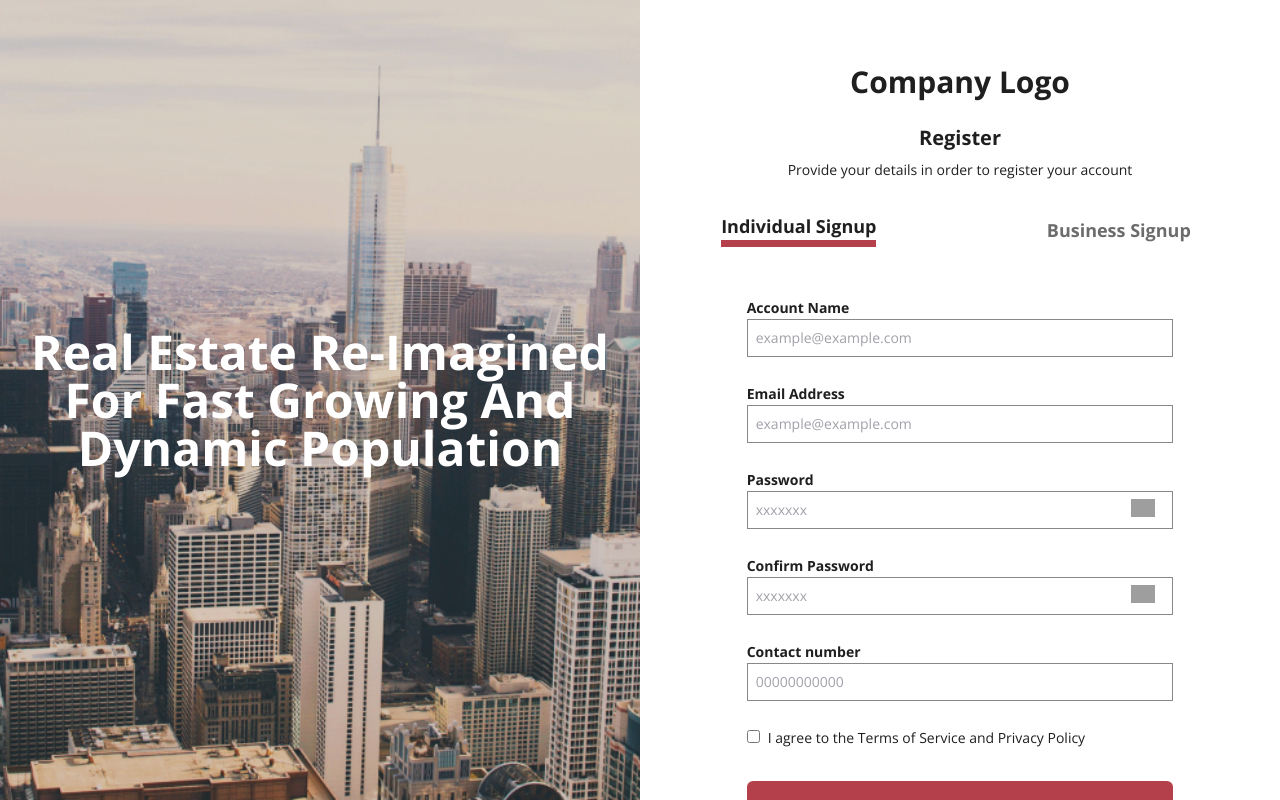
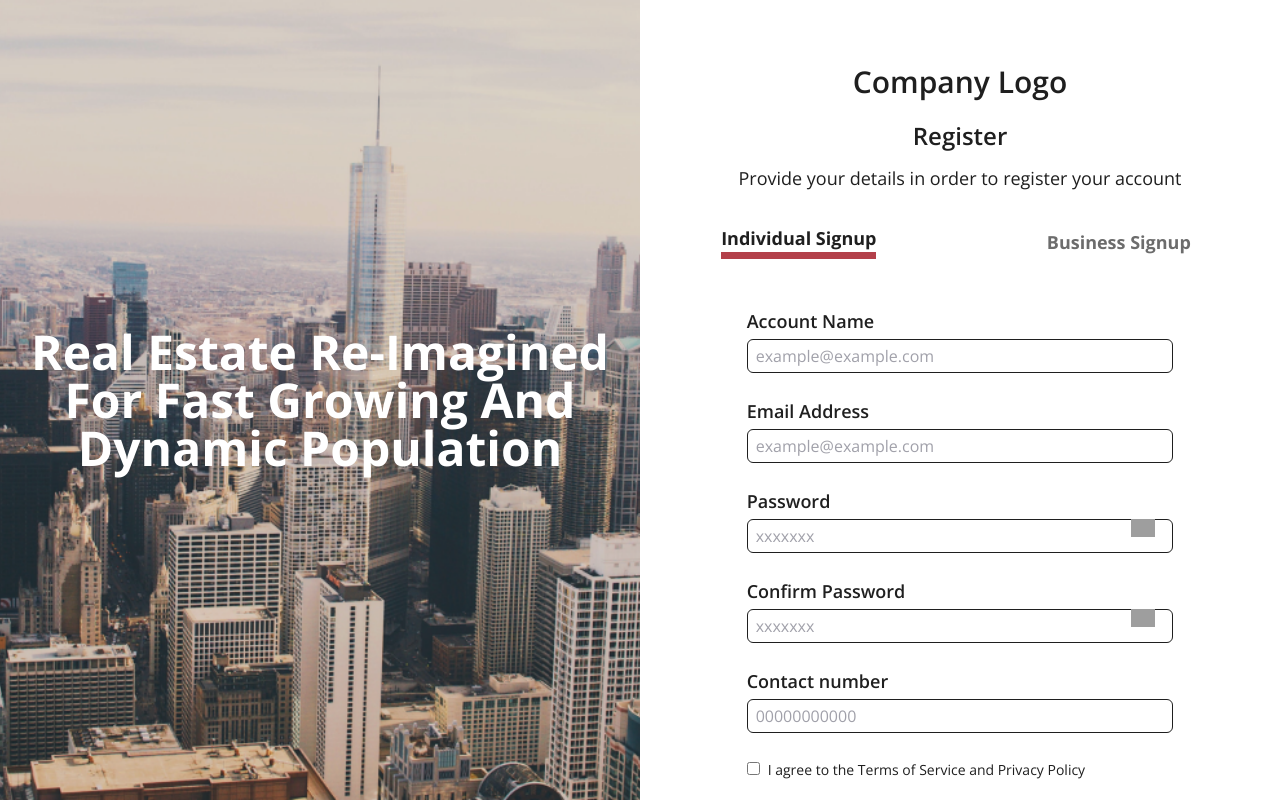
Before and after one commit to Dynamics567/Uplandshunt-Frontend, a React (Create React App) app: page /register in a window 1280 px wide. Shown: the top 800 px of the page. Built offline with nearby package versions, Linux system fonts and the light colour scheme; grey boxes are pictures that could not be loaded.

Commit message:
changed dashboard layout

```diff
--- a/src/App.css
+++ b/src/App.css
@@ -134,6 +134,10 @@ h2:after {
   }
 }
 
+.inner-layout {
+  min-width: 1000px;
+  width: calc(100% - 256px);
+}
 /* Toast Styles */
 .notification-container {
   font-size: 14px;
--- a/src/atoms/Input.jsx
+++ b/src/atoms/Input.jsx
@@ -13,14 +13,10 @@ const Input = ({
 }) => {
   return (
     <div className="mb-6">
-      <label htmlFor={name} className="font-bold text-sm mb-8">
+      <label htmlFor={name} className="text-lg font-semibold text-left">
         {label}
       </label>
-      <div
-        className={classNames(`border border-lightAsh ${className}`, {
-          "border border-red-500": error,
-        })}
-      >
+      <div className="">
         <input
           type={type}
           name={name}
@@ -28,7 +24,7 @@ const Input = ({
           ref={register}
           placeholder={placeholder}
           {...inputProps}
-          className={`p-2 outline-none w-full text-sm text-greyTwo`}
+          className="w-full border border-gray-400 focus:outline-none px-2 rounded-md py-1 mt-1"
         />
       </div>
       <span>
--- a/src/molecules/Sidebar.jsx
+++ b/src/molecules/Sidebar.jsx
@@ -7,16 +7,16 @@ const Sidebar = () => {
     window.scrollTo(0, 0);
   };
   return (
-    <div className="bg-primary h-full w-64 text-white">
-      <p className="font-normal py-6 text-base text-center">Sample Logo</p>
-      <div className="flex flex-col mt-8 h-full">
+    <div className="w-64 bg-primary fixed top-0 left-0 right-0 bottom-0 pt-5 text-white z-10 pl-10">
+      <p className="font-normal text-base text-center">Sample Logo</p>
+      <div className="mt-6 space-y-10 h-4/5 ">
         {userDashboard.map(({ id, image, navItem, link }) => {
           return (
             <NavLink
               exact
               activeClassName="active"
               to={link}
-              className="flex items-center cursor-pointer ml-4 mb-20"
+              className="flex items-center cursor-pointer ml-4"
               key={id}
               onClick={scrollToTop}
             >
--- a/src/pages/Dashboard.jsx
+++ b/src/pages/Dashboard.jsx
@@ -25,13 +25,13 @@ import {
 
 const Dashboard = () => {
   return (
-    <div className="flex">
+    <div className="flex min-w-full">
       <Router>
         <div className="flex-none">
           <Sidebar />
         </div>
 
-        <div className="flex-grow w-full">
+        <div className="min-h-screen inner-layout ml-64 relative">
           <DashboardHeader />
           <Switch>
             <Route path="/dashboard" exact component={Notification} />
--- a/src/pages/Login.jsx
+++ b/src/pages/Login.jsx
@@ -85,7 +85,7 @@ const Login = () => {
           />
         </div>
         <Link to="/forgotpassword">
-          <p className="underline text-right text-xs font-normal">
+          <p className="underline text-gray-400 text-sm text-right mt-2">
             Forgot password ? Click here to reset the password
           </p>
         </Link>
--- a/src/templates/Background.jsx
+++ b/src/templates/Background.jsx
@@ -2,8 +2,8 @@ import bgImage from "../assets/bgImg.png";
 
 const Background = () => {
   return (
-    <div className="w-full h-screen relative text-center overflow-auto">
-      <div className="h-screen object-cover">
+    <div className="w-full h-screen object-cover relative text-center overflow-auto">
+      <div className="h-screen">
         <img
           src={bgImage}
           alt="bgImage"
--- a/src/templates/Intro.jsx
+++ b/src/templates/Intro.jsx
@@ -3,9 +3,9 @@ import React from "react";
 const Intro = ({ title, subtitle }) => {
   return (
     <div className="text-center">
-      <p className="text-3xl font-bold">Company Logo</p>
-      <p className="text-xl font-bold mt-6 mb-2">{title} </p>
-      <p className="text-sm font-normal">{subtitle}</p>
+      <p className="text-3xl font-semibold mb-5 text-center">Company Logo</p>
+      <p className="text-2xl font-semibold mb-3 text-center ">{title} </p>
+      <p className="text-lg text-center">{subtitle}</p>
     </div>
   );
 };
```
